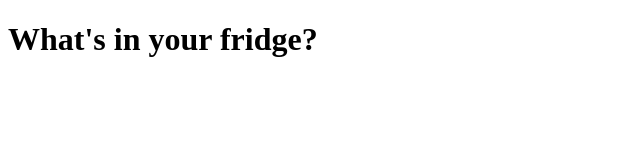
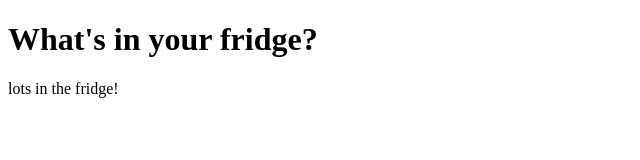
Before and after one commit to juno-recipe-application/whats-in-your-fridge, a plain HTML site: page index.html in a window 1280 px wide. Shown: the whole page, without its empty margins (0-640 px from the left). Drawn offline with Linux system fonts and the light colour scheme; no server answers.

Commit message:
new changes

```diff
--- a/index.html
+++ b/index.html
@@ -1,15 +1,19 @@
 <!DOCTYPE html>
 <html lang="en">
+
 <head>
     <meta charset="UTF-8">
     <meta http-equiv="X-UA-Compatible" content="IE=edge">
     <meta name="viewport" content="width=device-width, initial-scale=1.0">
     <title>What's in your fridge?</title>
 </head>
+
 <body>
     <h1>What's in your fridge?</h1>
 
+    <p>lots in the fridge!</p>
 
     <script src="script.js"></script>
 </body>
+
 </html>
```
